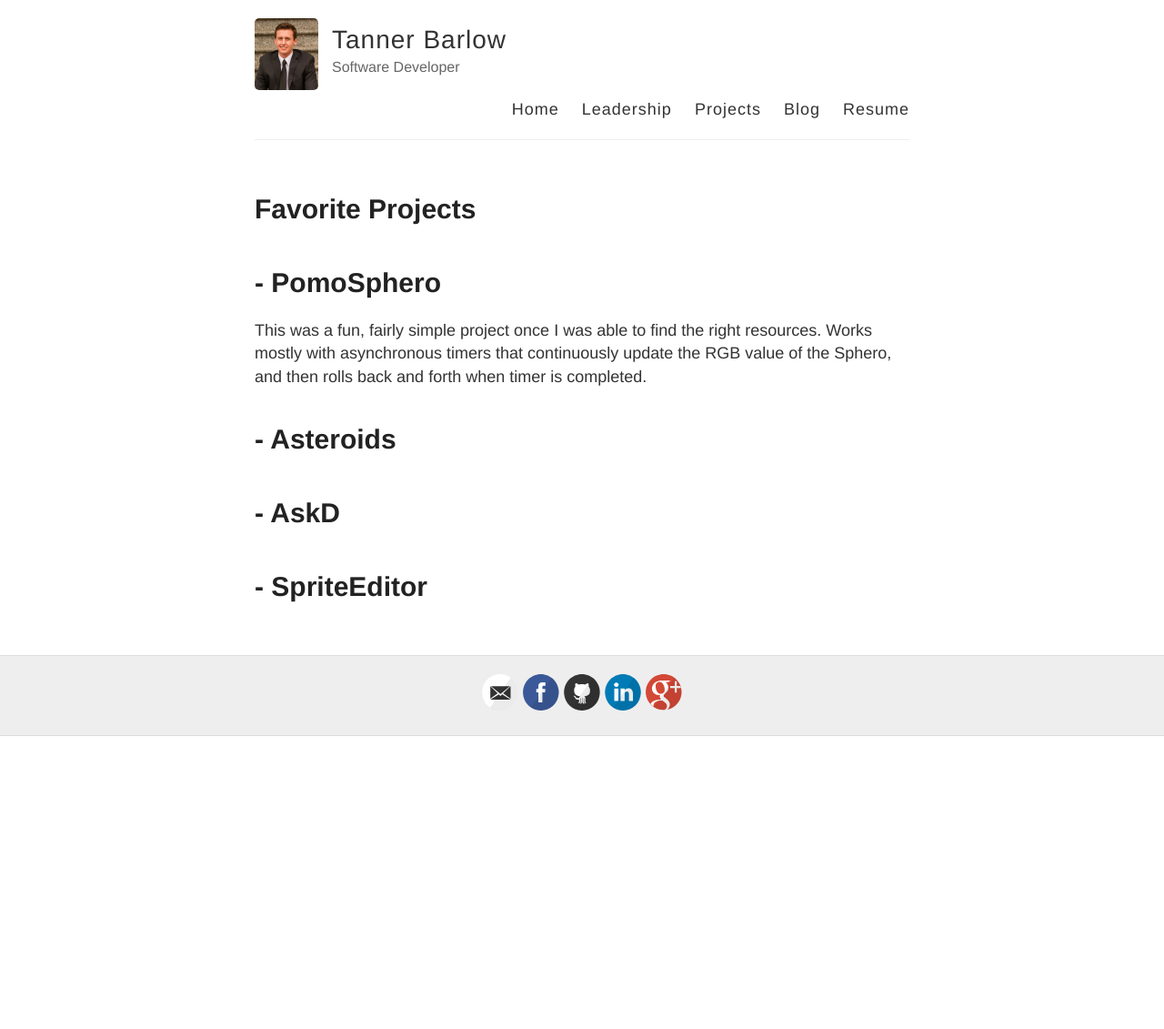
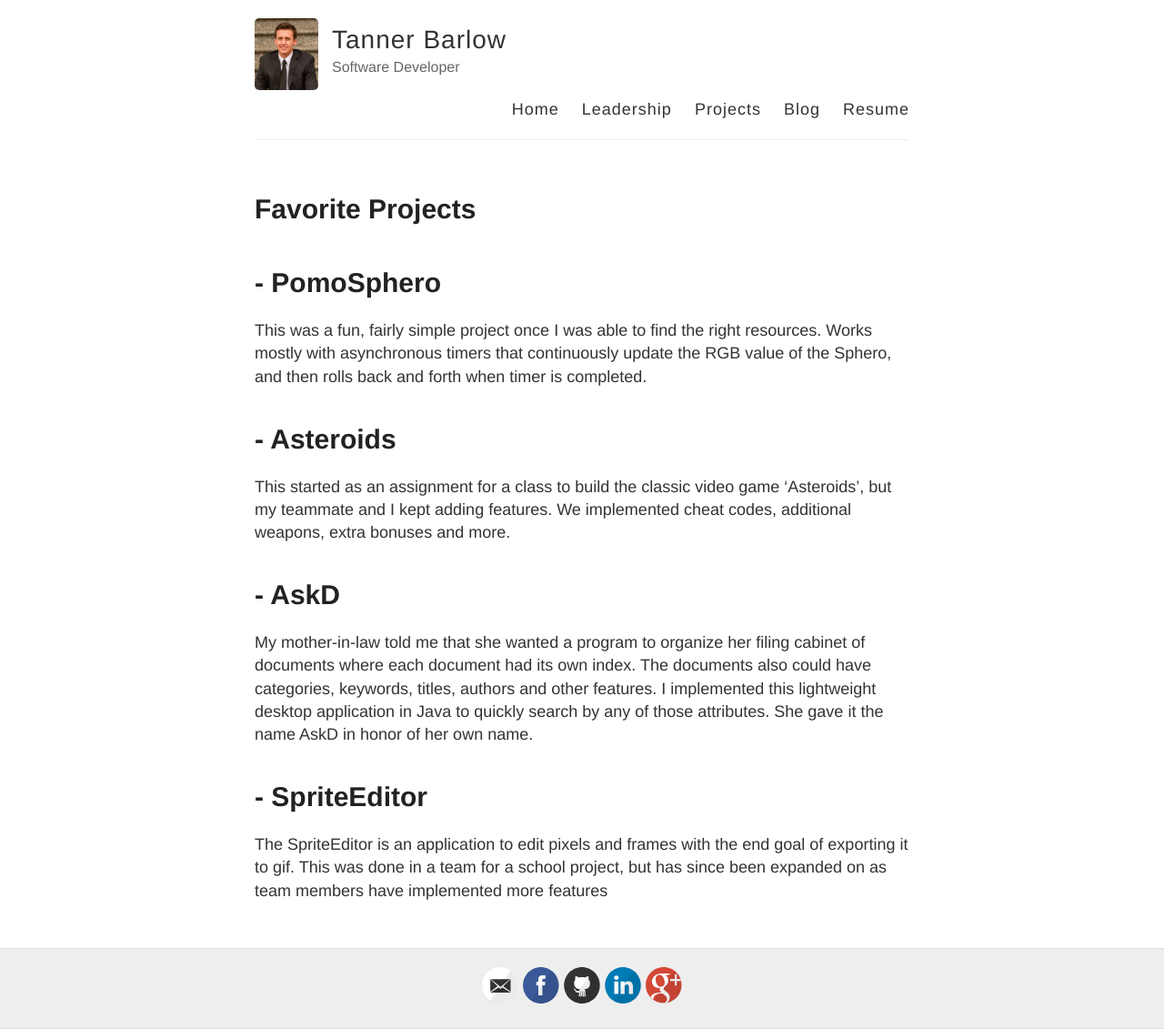
Before and after one commit to tbarlow12/tbarlow12.github.io, a Jekyll site: the page built from projects.md, in a window 1280 px wide. Shown: the whole page at 91% size. Built offline with Jekyll 4.4.1, drawn with Linux system fonts in a browser that asks for light colours; Markdown is read by kramdown in place of the engine named in the settings; before the commit the page ends 900 px from its top, so only the background shows below that.

Commit message:
Projects page

```diff
--- a/projects.md
+++ b/projects.md
@@ -6,5 +6,8 @@ permalink: /projects/
 # - [PomoSphero](https://www.hackster.io/tbarlow12/pomosphero-905d04?ref=user&ref_id=62953&offset=0)
   This was a fun, fairly simple project once I was able to find the right resources. Works mostly with asynchronous timers that continuously update the RGB value of the Sphero, and then rolls back and forth when timer is completed.
 # - [Asteroids](https://github.com/tbarlow12/Asteroids)
+  This started as an assignment for a class to build the classic video game 'Asteroids', but my teammate and I kept adding features. We implemented cheat codes, additional weapons, extra bonuses and more.
 # - [AskD](https://github.com/tbarlow12/AskD)
+  My mother-in-law told me that she wanted a program to organize her filing cabinet of documents where each document had its own index. The documents also could have categories, keywords, titles, authors and other features. I implemented this lightweight desktop application in Java to quickly search by any of those attributes. She gave it the name AskD in honor of her own name.
 # - [SpriteEditor](https://github.com/University-of-Utah-CS3505/u0680482/tree/neverland-dev/A6-SpriteEditor)
+  The SpriteEditor is an application to edit pixels and frames with the end goal of exporting it to gif. This was done in a team for a school project, but has since been expanded on as team members have implemented more features
```
